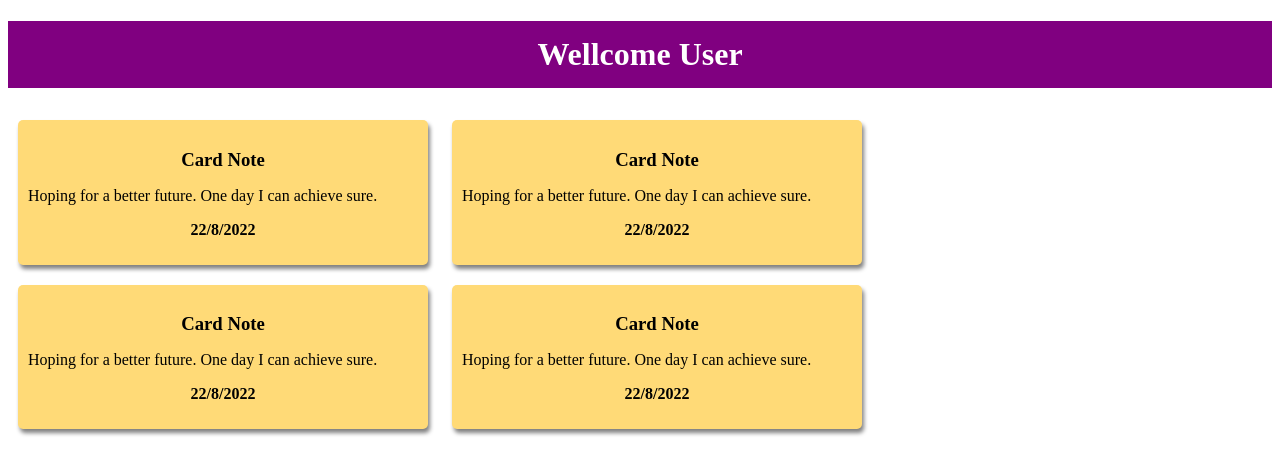
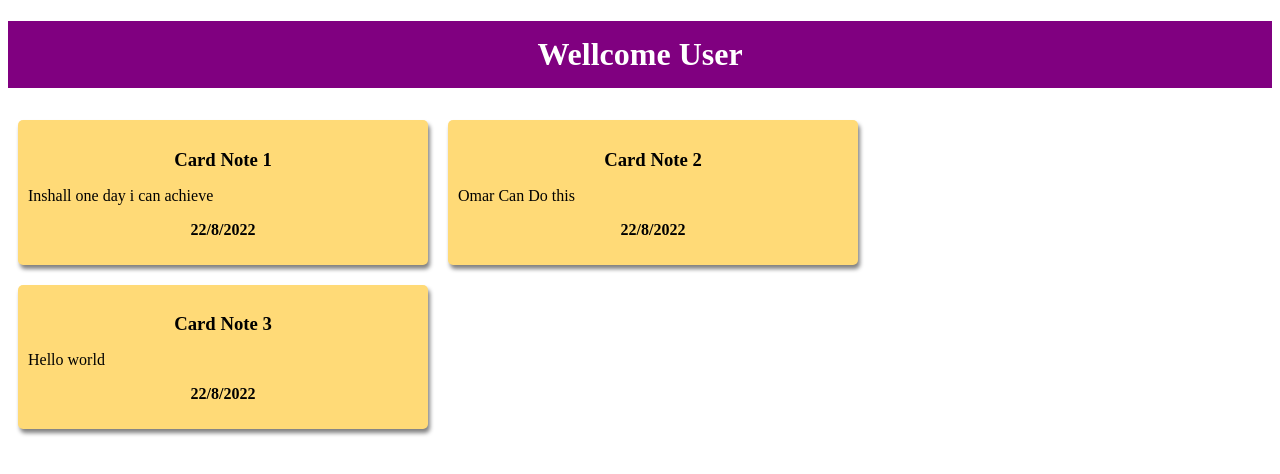
Before and after one commit to OmarFBasit/React_App, a React (Create React App) app: page / in a window 1280 px wide. Shown: the top 474 px of the page. Built offline with nearby package versions, Linux system fonts and the light colour scheme.

Commit message:
Props work at this stage

```diff
--- a/src/App.js
+++ b/src/App.js
@@ -4,7 +4,9 @@ const Wel="Wellcome User";
 function App(){
     return <div>
         <h1 className='headingstyle'>{Wel}</h1>
-        <Card /> <Card /> <Card /> <Card />
+        <Card titletex="Card Note 1" description="Inshall one day i can achieve"/>
+        <Card titletex="Card Note 2" description="Omar Can Do this"/>
+        <Card titletex="Card Note 3" description="Hello world"/>
     </div>
 
 }
--- a/src/components/Card.js
+++ b/src/components/Card.js
@@ -4,10 +4,10 @@ const currentYear=date.getFullYear();
 const todaydate=date.getDate();
 const todaymonth=date.getMonth();
 
-function Card(){
+function Card(props){
 return  <div className='card'>
-<h3 className='cardtitle'>{con}</h3>
-<p className='cardDescription'>Hoping for a better future. One day I can achieve sure.</p>
+<h3 className='cardtitle'>{props.titletex}</h3>
+<p className='cardDescription'>{props.description}</p>
 <p className='cardfooter'>{todaydate}/{todaymonth}/{currentYear} </p>
 </div>
 }
```
